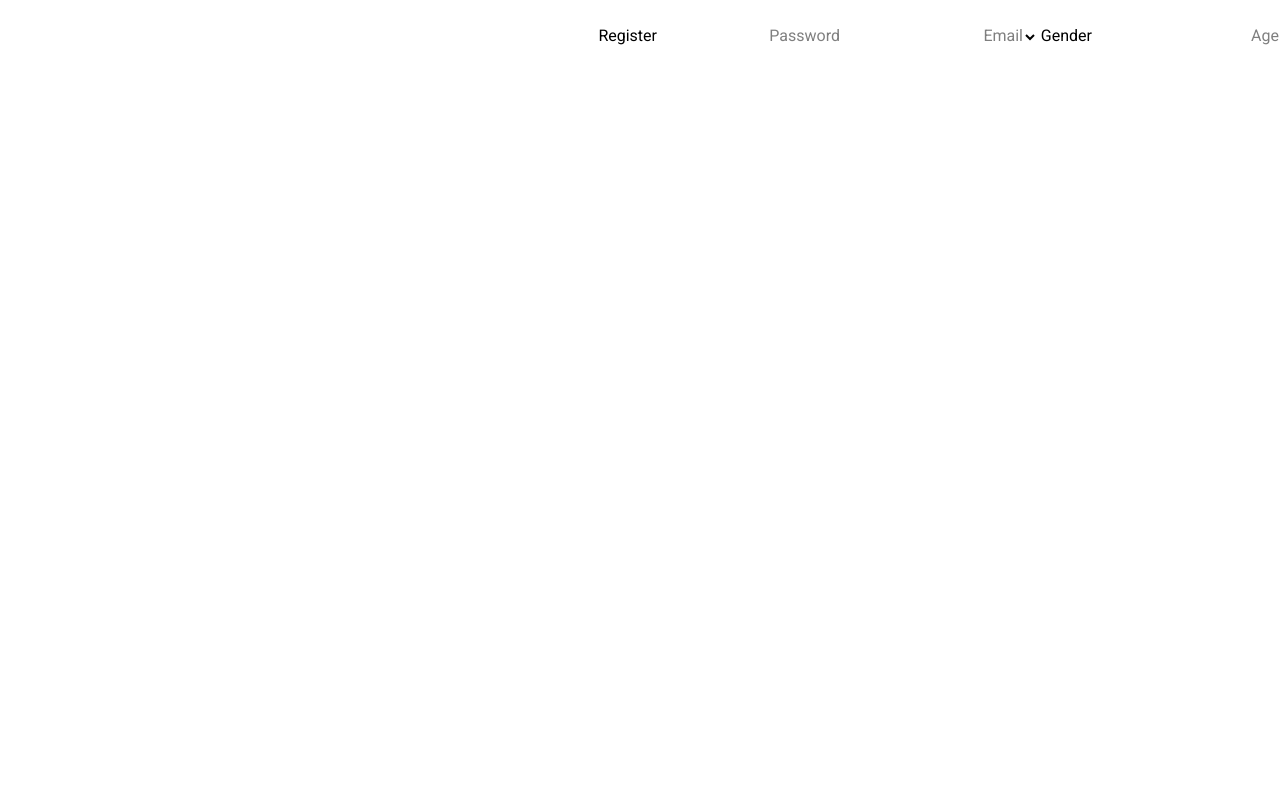
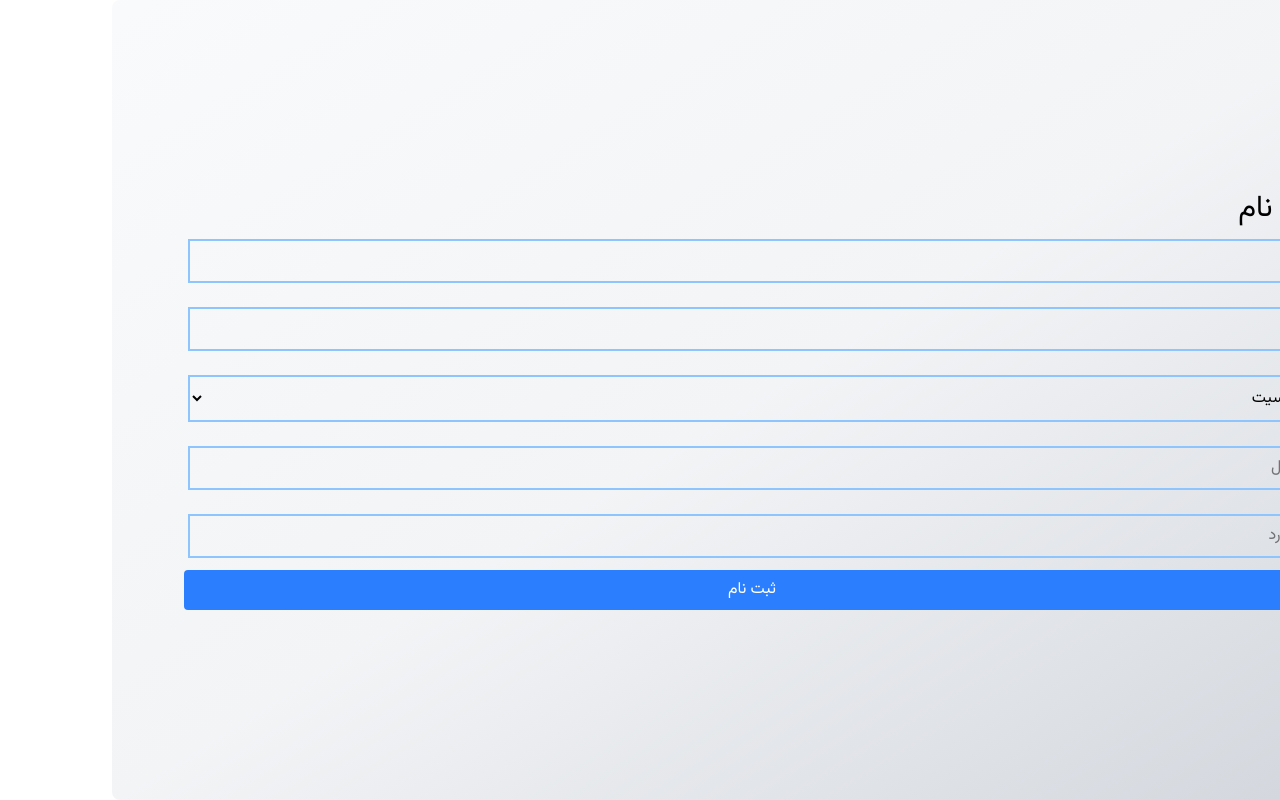
Before and after one commit to naderpjr/monaed, a Next.js app: page /signup in a window 1280 px wide. Built offline with nearby package versions, Linux system fonts and the light colour scheme; no server answers.

Commit message:
signup designed badly :)

```diff
--- a/app/signup/page.js
+++ b/app/signup/page.js
@@ -44,22 +44,24 @@ export default function SignupPage() {
     };
 
     return (
-        <form onSubmit={handleSignup}>
-            <h1>Sign Up</h1>
+        <div className="w-full h-screen bg-linear-to-br from-gray-50 via-gray-100 to-gray-300 p-6 text-black rounded-lg flex flex-col justify-center">
+            <form className="p-10 flex flex-col justify-between" onSubmit={handleSignup}>
+                <h1 className="text-3xl">ثبت نام</h1>
 
-            <input placeholder="Name" onChange={(e) => setName(e.target.value)} />
-            <input placeholder="Age" onChange={(e) => setAge(e.target.value)} />
+                <input className="outline-none border-2 border-blue-300 px-2 py-2 m-3" placeholder="اسم" onChange={(e) => setName(e.target.value)} />
+                <input className="outline-none border-2 border-blue-300 px-2 py-2 m-3" placeholder="سن" onChange={(e) => setAge(e.target.value)} />
 
-            <select onChange={(e) => setGender(e.target.value)}>
-                <option value="">Gender</option>
-                <option value="male">Male</option>
-                <option value="female">Female</option>
-            </select>
+                <select className="outline-none border-2 border-blue-300 px-2 py-2 m-3" onChange={(e) => setGender(e.target.value)}>
+                    <option value="">جنسیت</option>
+                    <option value="male">مذکر</option>
+                    <option value="female">مونث</option>
+                </select>
 
-            <input placeholder="Email" onChange={(e) => setEmail(e.target.value)} />
-            <input type="password" placeholder="Password" onChange={(e) => setPassword(e.target.value)} />
+                <input className="outline-none border-2 border-blue-300 px-2 py-2 m-3" placeholder="ایمیل" onChange={(e) => setEmail(e.target.value)} />
+                <input className="outline-none border-2 border-blue-300 px-2 py-2 m-3" type="password" placeholder="پسورد" onChange={(e) => setPassword(e.target.value)} />
 
-            <button>Register</button>
-        </form>
+                <button className="bg-blue-500 text-white px-4 py-2 rounded mx-2 hover:bg-blue-600">ثبت نام</button>
+            </form>
+        </div>
     );
 }
```
